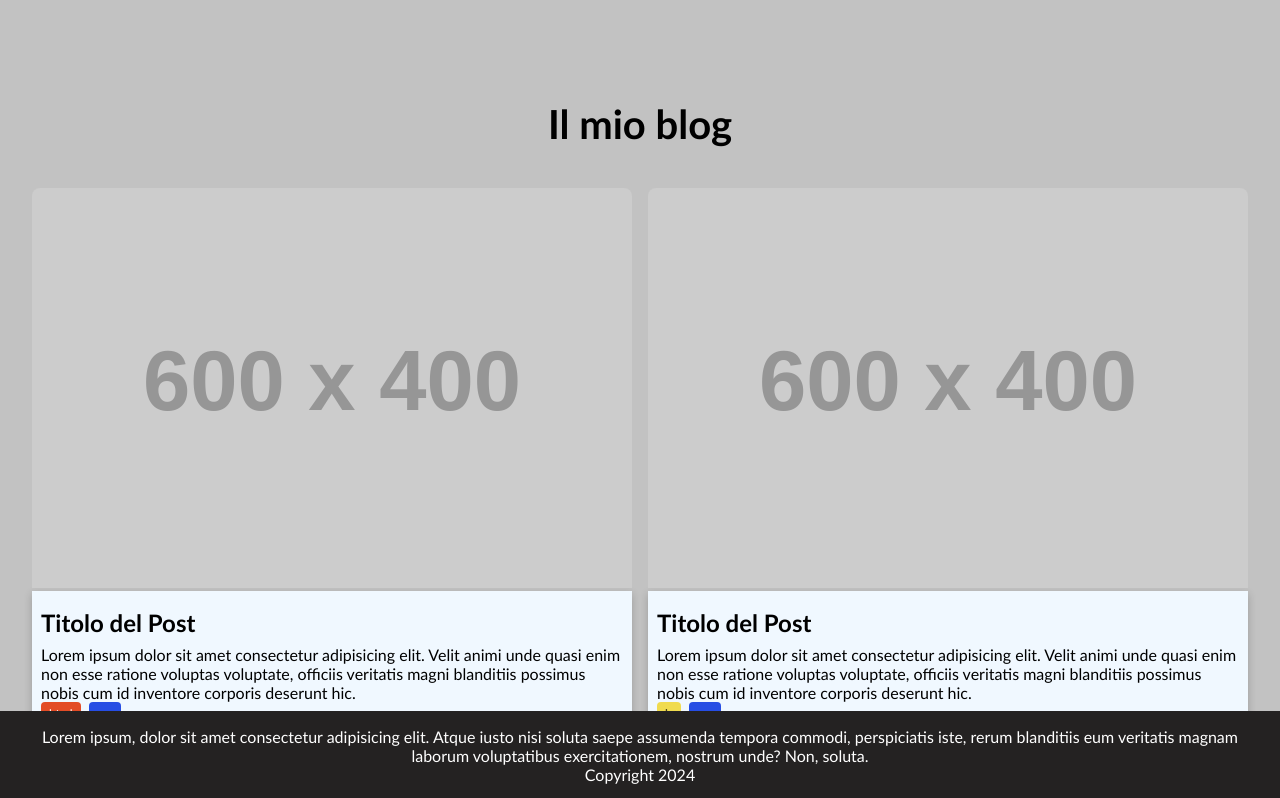
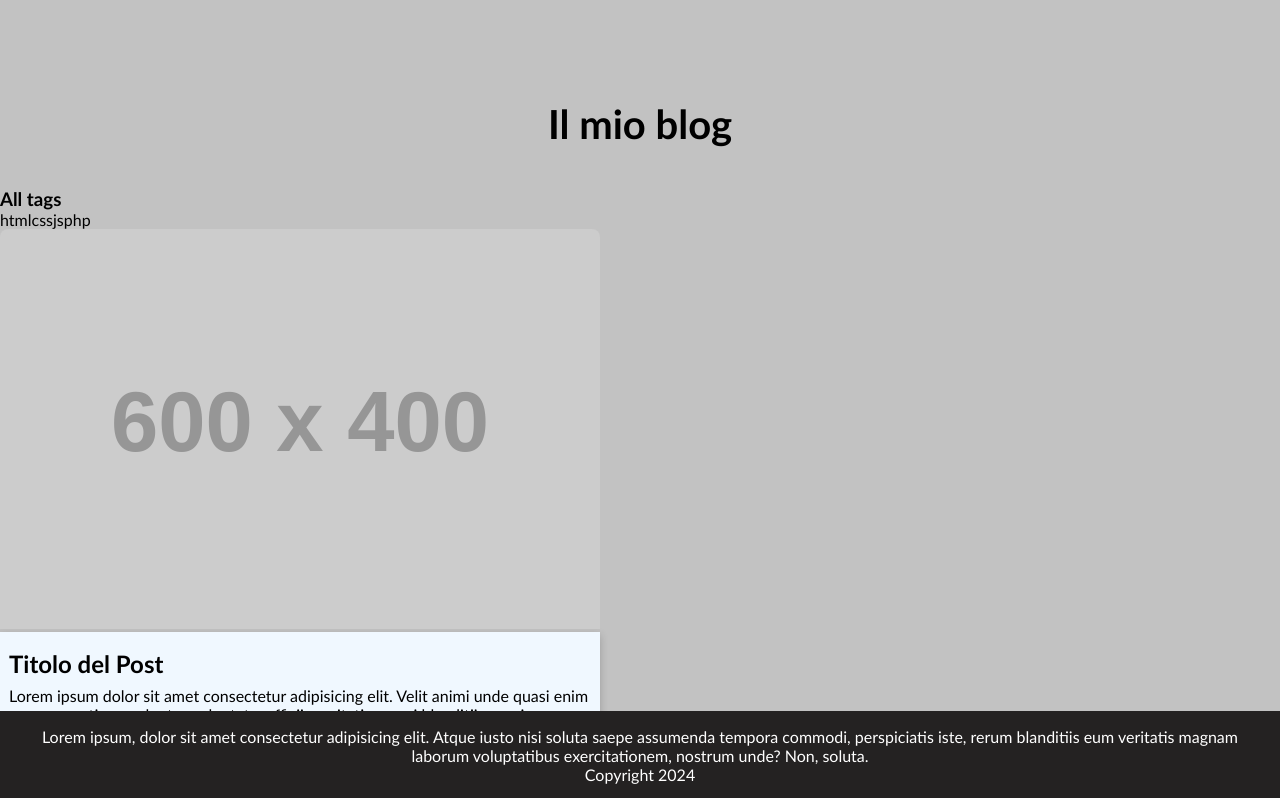
Before and after one commit to elisabichiappini/react-blog-cards, a React (Vite) app: page / in a window 1280 px wide. Shown: the top 798 px of the page. Built offline with nearby package versions, Linux system fonts and the light colour scheme.

Commit message:
feat: layout

```diff
--- a/src/assets/components/Main/Main.jsx
+++ b/src/assets/components/Main/Main.jsx
@@ -1,22 +1,43 @@
 import Post from '../Post/Post';
 import { posts } from '../../utils/posts';
 
-const Main = () => {
+export default function Main() {
+    const uniqueTags = posts.reduce((acc, post) => {
+        post.tags.forEach((tag) => {
+            if (!acc.includes(tag)) {
+                acc.push(tag);
+            }
+        });
+
+        return acc;
+    }, []);
+
     return (
-        <main className="d-flex flex-column align-items-center justify-content-center gap-4 flex-wrap">
-            {
-                posts.map(p => (
-                    p.published === true &&
-                     <Post key={`post-${p.id}`}
-                    title={p.title}
-                    description={p.content}
-                    imgSrc={p.image}
-                    tags={p.tags}
-                    />
-                ))
-            }
+        <main className="info">
+            <h3 >All tags</h3>
+            <div className="tags">
+                {uniqueTags.map((tag, index) => (
+                    <span
+                        key={`allTag-${index}`}
+                        className={`tag ${tag}`}
+                    >
+                        {tag}
+                    </span>
+                ))}
+            </div>
+
+            {posts.map(
+                (p) =>
+                    p.published === true && (
+                        <Post
+                            key={`post-${p.id}`}
+                            title={p.title}
+                            description={p.content}
+                            imgSrc={p.image}
+                            tags={p.tags}
+                        />
+                    )
+            )}
         </main>
-    )
+    );
 }
-
-export default Main;
```
